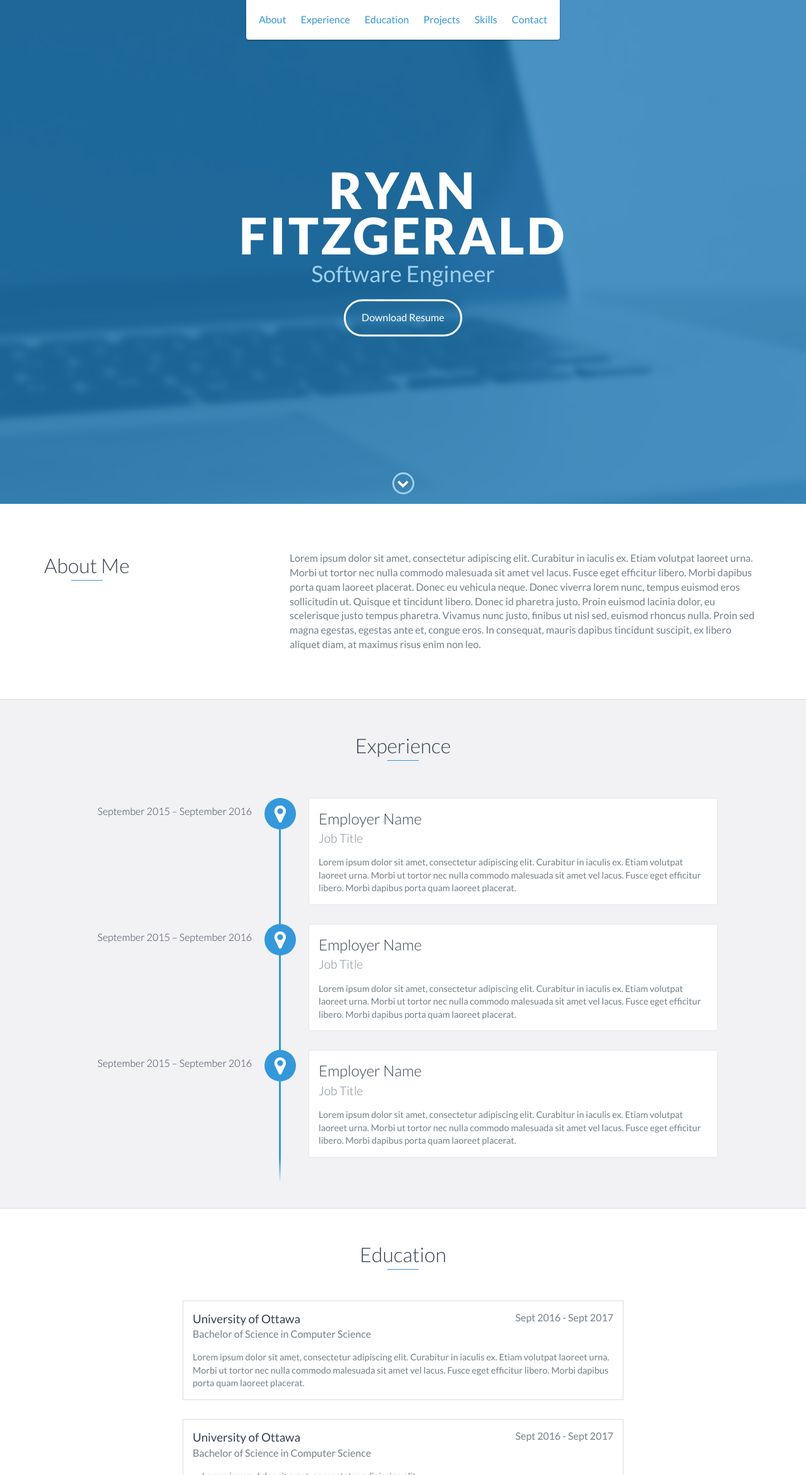
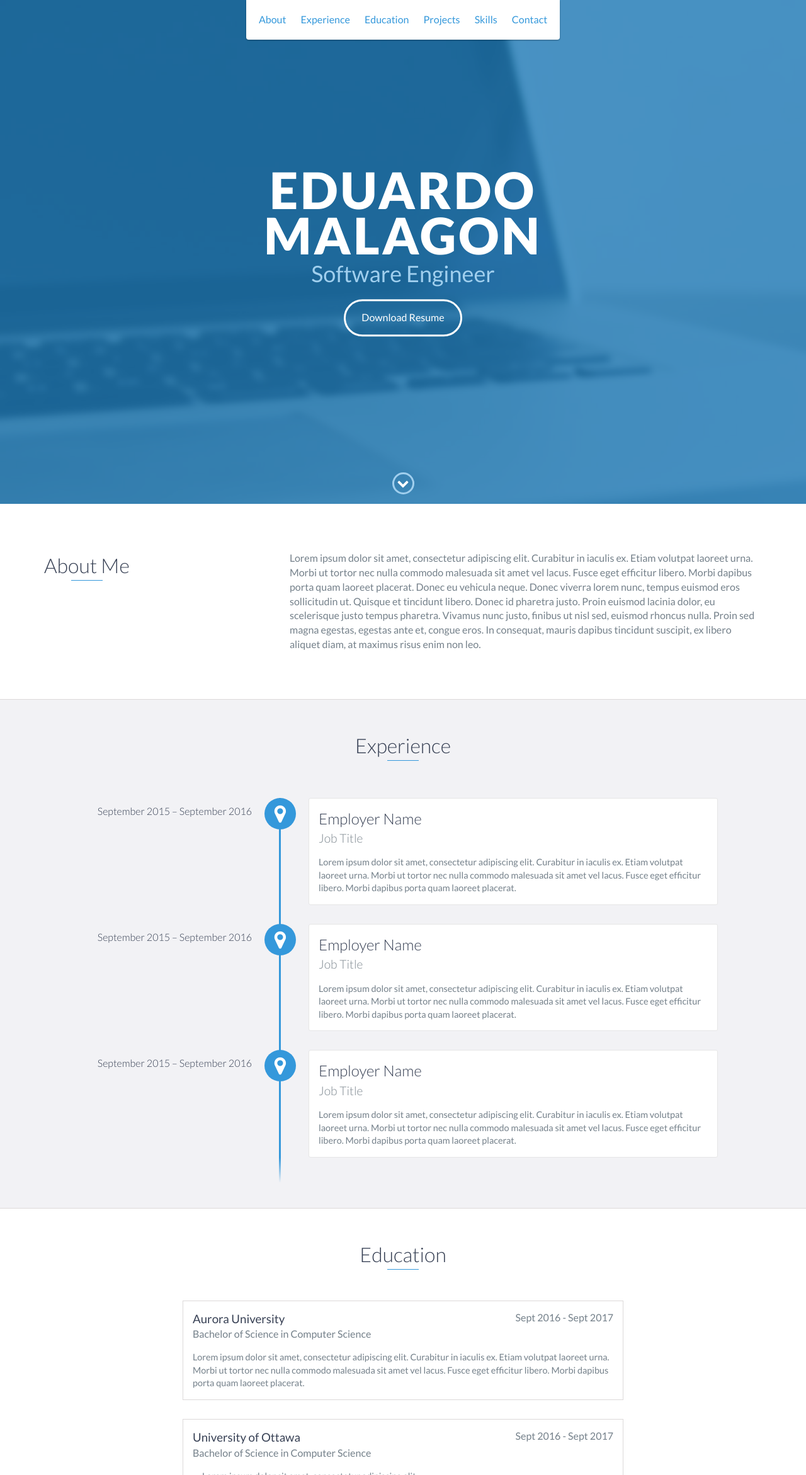
Before and after one commit to Eddboi0420/eduardo.github.io, a website: page index.html in a window 1280 px wide. Shown: the top 2342 px of the page at 63% size. Drawn offline with nearby package versions, Linux system fonts and the light colour scheme.

Commit message:
changing test

```diff
--- a/index.html
+++ b/index.html
@@ -48,7 +48,7 @@
 
     <div id="lead">
         <div id="lead-content">
-            <h1>Ryan Fitzgerald</h1>
+            <h1>Eduardo Malagon</h1>
             <h2>Software Engineer</h2>
             <a href="#" class="btn-rounded-white">Download Resume</a>
         </div>
@@ -116,7 +116,7 @@
     <div id="education">
         <h2 class="heading">Education</h2>
         <div class="education-block">
-            <h3>University of Ottawa</h3>
+            <h3>Aurora University</h3>
             <span class="education-date">Sept 2016 - Sept 2017</span>
             <h4>Bachelor of Science in Computer Science</h4>
             <p>
```
